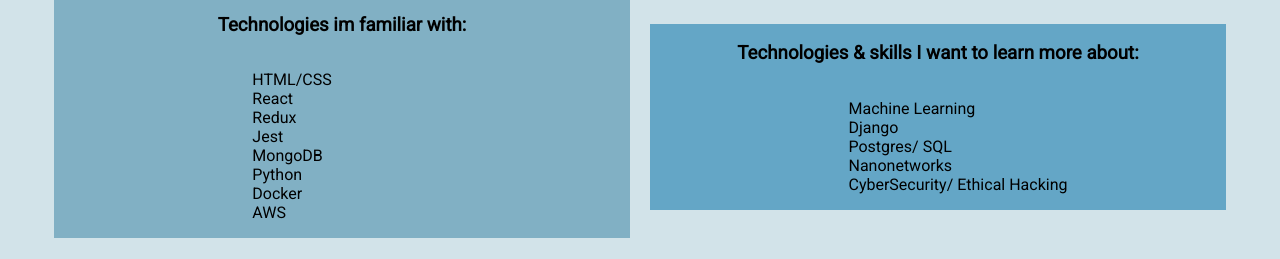
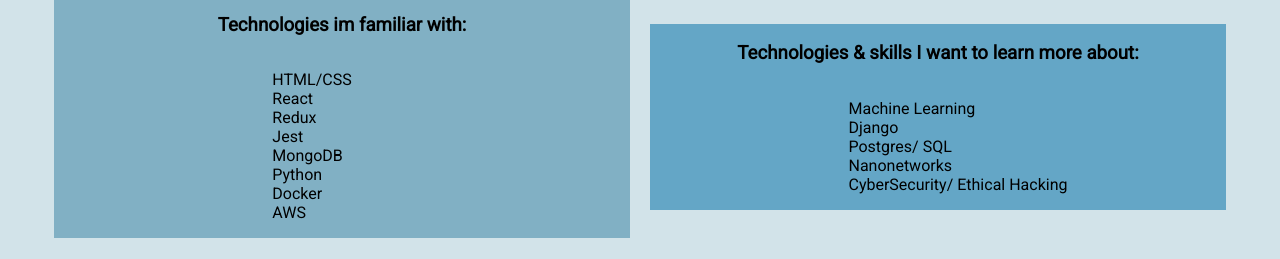
Before and after one commit to mwezn/portfolio2, a React (Create React App) app: page / in a window 1280 px wide. Shown: the part 693-952 px from the top of the page. Built offline with nearby package versions, Linux system fonts and the light colour scheme.

Commit message:
changed li styles

```diff
--- a/src/components/home.css
+++ b/src/components/home.css
@@ -80,11 +80,8 @@
 .currenttech ul {
     list-style-type:none;
     display:grid;
-    padding:0;
     grid-template-rows:30% 30% 30%;
-    grid-template-columns: 30% 30% 30%;
-    margin-right: 10px;
-    margin-left:10px;
+
 }
 
 
```
